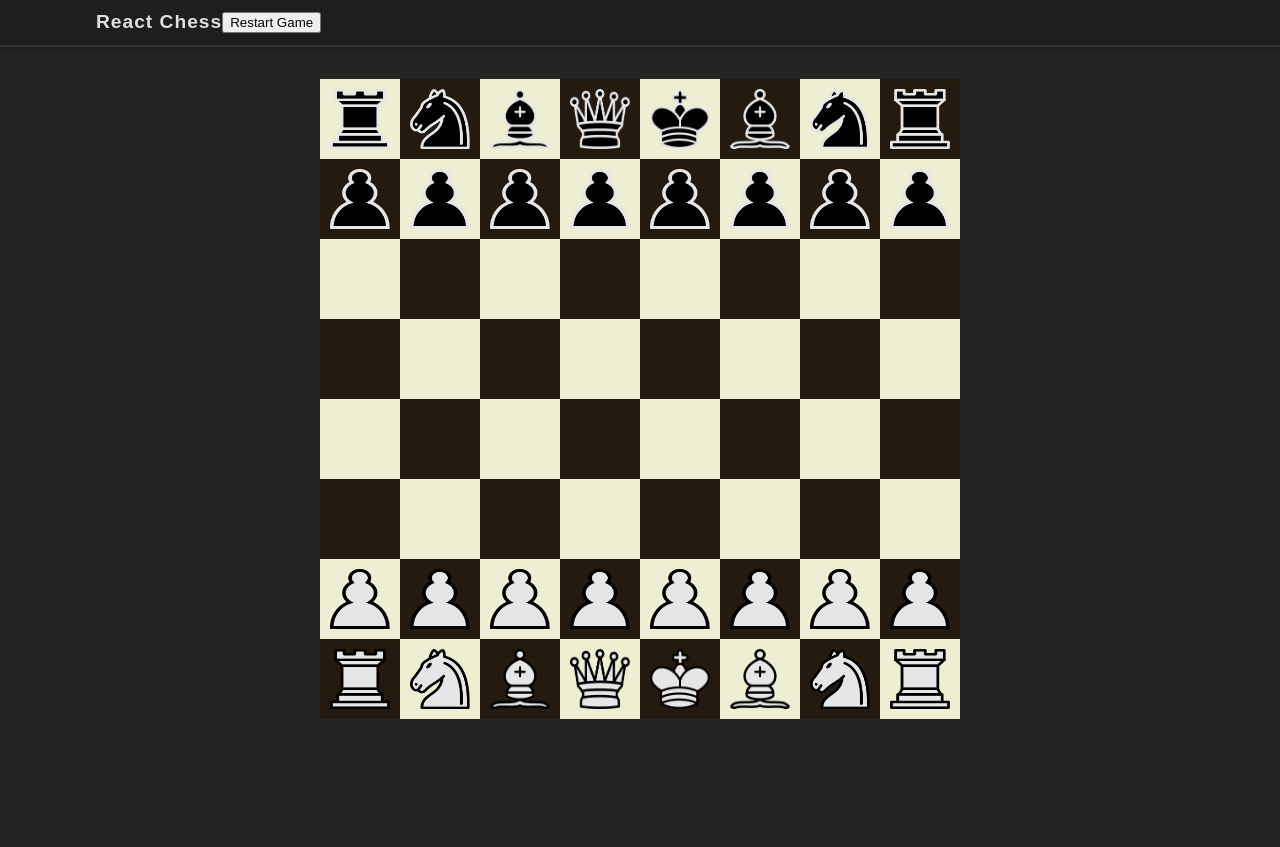
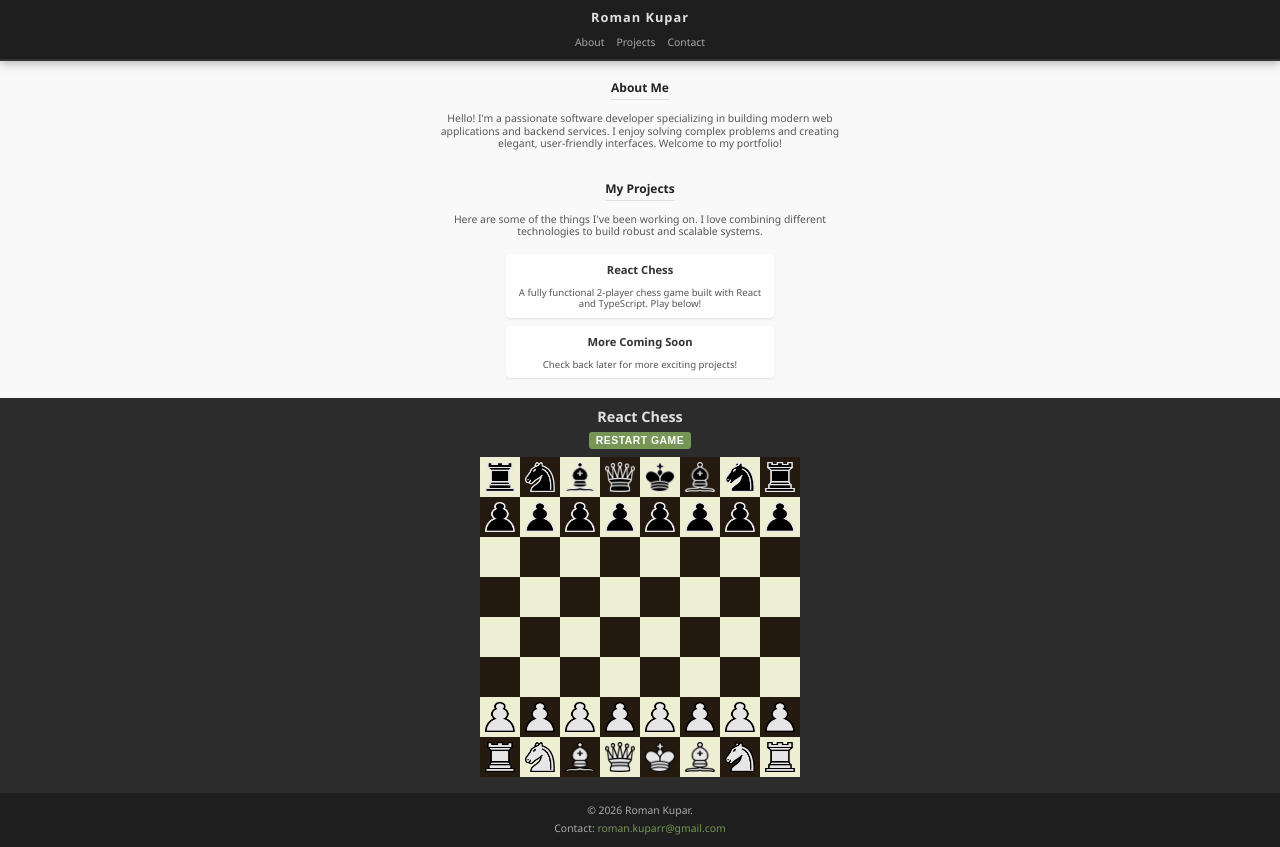
Before and after one commit to roman-kupar/portfolio, a React (Vite) app: page / in a window 1280 px wide. Before the commit the page ends 800 px from the top, so only its background shows below. Built offline with nearby package versions, Linux system fonts and the light colour scheme; the HTML template or start-up script is replaced by a standard one.

Commit message:
Basic portfolio layout

```diff
--- a/src/App/App.css
+++ b/src/App/App.css
@@ -2,80 +2,88 @@
 body {
   margin: 0;
   padding: 0;
+  font-family: 'Segoe UI', Tahoma, Geneva, Verdana, sans-serif;
+  color: #333;
+  background-color: #f9f9f9;
 }
 
 #root {
-  max-width: 100%; /* Override previous max-width to allow header to span full width */
+  max-width: 100%;
   margin: 0;
   padding: 0;
   text-align: center;
 }
 
-/* Header styles */
-.app-header {
-  position: sticky;
-  top: 0;
-  left: 0;
-  width: 100%;
-  background-color: #1e1e1e; /* Dark header background */
-  border-bottom: 2px solid #333;
-  z-index: 100; /* Ensure it stays above the game board */
-  box-shadow: 0 2px 10px rgba(0, 0, 0, 0.3);
+.app-layout {
+  display: flex;
+  flex-direction: column;
+  min-height: 100vh; /* Ensure the layout takes up at least the full viewport height */
 }
 
-.header-content {
-  max-width: 1280px; /* Keep content centered and constrained */
-  margin: 0 auto;
-  padding: 0.5rem 1rem;
-  display: flex;
-  align-items: center;
-  justify-content: flex-start; /* Align items to the left */
-}
-
-.header-content h1 {
-  margin: 0 0 0 5.0rem;
-  font-size: 1.2rem;
-  color: #e0e0e0;
-  font-family: sans-serif;
-  letter-spacing: 1px;
-}
-
+/* Game Container */
 .app-container {
   display: flex;
   flex-direction: column;
   align-items: center;
-  gap: 0.5rem;
+  gap: 0.25rem;
   width: 100%;
-  padding-top: 2rem; /* Add padding so board isn't squished against the header */
+  padding: 0.5rem 0 1rem 0; /* Add padding top and bottom */
+  background-color: #2c2c2c; /* Dark background for game section */
+  color: white;
+  flex-grow: 1; /* Allow the game area to grow and push the footer down if needed, although we want the game below the portfolio content */
 }
 
-.mode-selector {
+.game-header {
   display: flex;
-  gap: 0.25rem; /* Smaller gap */
+  flex-direction: column;
+  align-items: center;
+  gap: 0.25rem;
+  margin-bottom: 0.25rem;
 }
 
-/* Even smaller buttons */
-.mode-btn {
-  padding: 0.2rem 0.4rem; /* Very small padding */
-  font-size: 0.65rem; /* Very small font size */
+.game-header h2 {
+  margin: 0;
+  font-size: 0.9rem;
+  color: #e0e0e0;
+}
+
+.restart-btn {
+  padding: 0.2rem 0.4rem;
+  font-size: 0.65rem;
   font-weight: bold;
-  border: 1px solid #5a7b41;
-  background-color: transparent;
-  color: #5a7b41;
-  border-radius: 4px; /* Slightly sharper corners for small size */
+  border: none;
+  background-color: #769656;
+  color: white;
+  border-radius: 3px;
   cursor: pointer;
-  transition: all 0.2s ease;
+  transition: background-color 0.2s ease;
   text-transform: uppercase;
   letter-spacing: 0.5px;
 }
 
-.mode-btn:hover {
-  background-color: rgba(118, 150, 86, 0.15);
+.restart-btn:hover {
+  background-color: #5a7b41;
 }
 
-.mode-btn.active {
-  background-color: #769656;
-  color: white;
-  border-color: #769656;
-  box-shadow: 0 1px 3px rgba(0, 0, 0, 0.3);
+/* Footer */
+.portfolio-footer {
+  background-color: #1e1e1e;
+  color: #aaa;
+  padding: 0.5rem;
+  text-align: center;
+  margin-top: auto;
+  font-size: 0.65rem;
 }
+
+.portfolio-footer p {
+  margin: 0.15rem 0;
+}
+
+.portfolio-footer a {
+  color: #769656;
+  text-decoration: none;
+}
+
+.portfolio-footer a:hover {
+  text-decoration: underline;
+}
--- a/src/App/App.tsx
+++ b/src/App/App.tsx
@@ -1,5 +1,6 @@
 import './App.css'
 import Game from '../GameElements/Game/Game'
+import Portfolio from '../Portfolio/Portfolio'
 import { useState, useEffect } from 'react'
 
 function App() {
@@ -18,23 +19,25 @@ function App() {
   };
 
   return (
-    <>
-      <header className="app-header">
-        <div className="header-content">
-          <h1>React Chess</h1>
+    <div className="app-layout">
+      <Portfolio />
+      <div className="app-container">
+        <div className="game-header">
+          <h2>React Chess</h2>
           <button className="restart-btn" onClick={handleRestart}>
             Restart Game
           </button>
         </div>
-      </header>
-
-      <div className="app-container">
         <Game
           key={gameKey}
           onGameWon={setWinner}
         />
       </div>
-    </>
+      <footer id="contact" className="portfolio-footer">
+        <p>© {new Date().getFullYear()} Roman Kupar.</p>
+        <p>Contact: <a href="mailto:roman.kuparr@gmail.com">roman.kuparr@gmail.com</a></p>
+      </footer>
+    </div>
   )
 }
 
--- a/src/GameElements/Board/Board.css
+++ b/src/GameElements/Board/Board.css
@@ -1,8 +1,8 @@
 .Board {
     display: grid;
     grid-template-columns: repeat(8, 1fr);
-    width: 80vmin;
-    height: 80vmin;
+    width: 40vmin;
+    height: 40vmin;
     margin: 0 auto;
     gap: 0;
 }
--- /dev/null
+++ b/src/Portfolio/Portfolio.css
@@ -0,0 +1,106 @@
+/* Header styles */
+.app-header {
+  width: 100%;
+  background-color: #1e1e1e;
+  border-bottom: 2px solid #333;
+  box-shadow: 0 2px 10px rgba(0, 0, 0, 0.3);
+}
+
+.header-content {
+  max-width: 600px;
+  margin: 0 auto;
+  padding: 0.5rem;
+  display: flex;
+  flex-direction: column; /* Stack vertically for ultimate centering */
+  align-items: center;
+  justify-content: center;
+  gap: 0.5rem;
+}
+
+.header-content h1 {
+  margin: 0;
+  font-size: 0.8rem;
+  color: #e0e0e0;
+  letter-spacing: 1px;
+}
+
+.portfolio-nav {
+  display: flex;
+  gap: 0.75rem;
+}
+
+.portfolio-nav a {
+  color: #aaa;
+  text-decoration: none;
+  font-size: 0.65rem;
+  font-weight: 500;
+  transition: color 0.2s;
+}
+
+.portfolio-nav a:hover {
+  color: #fff;
+}
+
+/* Portfolio Content */
+.portfolio-content {
+  max-width: 500px;
+  margin: 0.5rem auto;
+  padding: 0 0.5rem;
+  text-align: center;
+}
+
+.portfolio-section {
+  margin-bottom: 0.75rem;
+  display: flex;
+  flex-direction: column;
+  align-items: center;
+}
+
+.portfolio-section h2 {
+  font-size: 0.75rem;
+  color: #222;
+  margin-bottom: 0.25rem;
+  border-bottom: 1px solid #e0e0e0;
+  padding-bottom: 0.15rem;
+  display: inline-block;
+}
+
+.portfolio-section p {
+  font-size: 0.65rem;
+  line-height: 1.2;
+  color: #555;
+  margin: 0.5rem auto;
+  max-width: 400px;
+  text-align: center;
+}
+
+.project-grid {
+  display: flex;
+  flex-direction: column; /* Stack projects to save horizontal space and keep it centered */
+  align-items: center;
+  gap: 0.5rem;
+  margin-top: 0.5rem;
+}
+
+.project-card {
+  background: white;
+  padding: 0.5rem;
+  border-radius: 4px;
+  box-shadow: 0 1px 2px rgba(0, 0, 0, 0.1);
+  transition: transform 0.2s;
+  width: 80%; /* Card takes 80% of parent */
+  max-width: 300px;
+  text-align: center;
+}
+
+.project-card h3 {
+  margin-top: 0;
+  margin-bottom: 0.25rem;
+  font-size: 0.7rem;
+  color: #333;
+}
+
+.project-card p {
+  font-size: 0.6rem;
+  margin-bottom: 0;
+}
--- /dev/null
+++ b/src/Portfolio/Portfolio.tsx
@@ -0,0 +1,49 @@
+import './Portfolio.css';
+
+function Portfolio() {
+  return (
+    <>
+      <header className="app-header">
+        <div className="header-content">
+          <h1>Roman Kupar</h1>
+          <nav className="portfolio-nav">
+            <a href="#about">About</a>
+            <a href="#projects">Projects</a>
+            <a href="#contact">Contact</a>
+          </nav>
+        </div>
+      </header>
+
+      <main className="portfolio-content">
+        <section id="about" className="portfolio-section">
+          <h2>About Me</h2>
+          <p>
+            Hello! I'm a passionate software developer specializing in building modern web applications
+            and backend services. I enjoy solving complex problems and creating elegant, user-friendly
+            interfaces. Welcome to my portfolio!
+          </p>
+        </section>
+
+        <section id="projects" className="portfolio-section">
+          <h2>My Projects</h2>
+          <p>
+            Here are some of the things I've been working on. I love combining different technologies
+            to build robust and scalable systems.
+          </p>
+          <div className="project-grid">
+            <div className="project-card">
+              <h3>React Chess</h3>
+              <p>A fully functional 2-player chess game built with React and TypeScript. Play below!</p>
+            </div>
+            <div className="project-card">
+              <h3>More Coming Soon</h3>
+              <p>Check back later for more exciting projects!</p>
+            </div>
+          </div>
+        </section>
+      </main>
+    </>
+  );
+}
+
+export default Portfolio;
```
Also changed, not shown: 1 other file (tests, documents, lock files or other folders).
